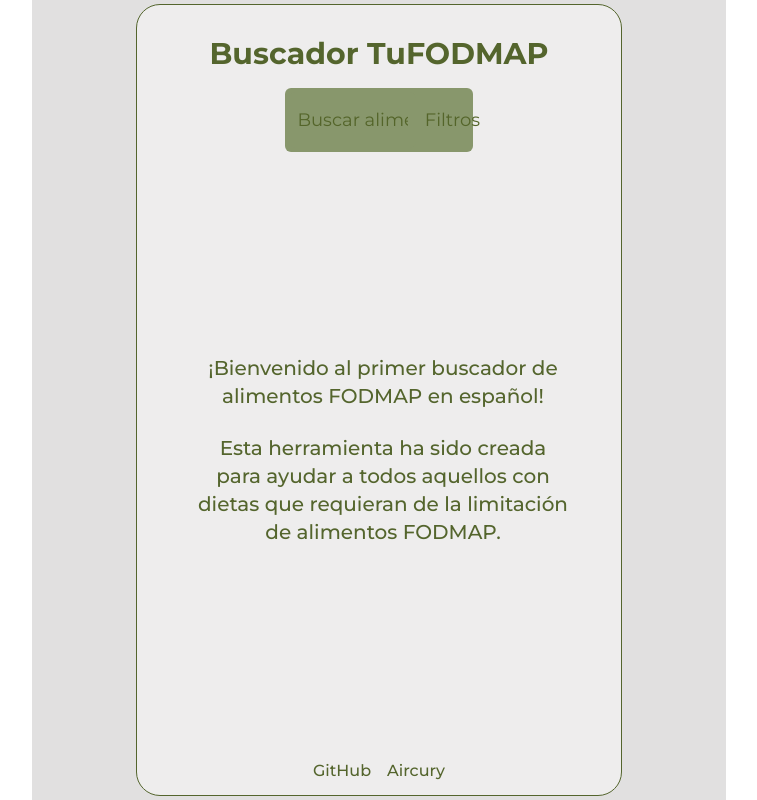
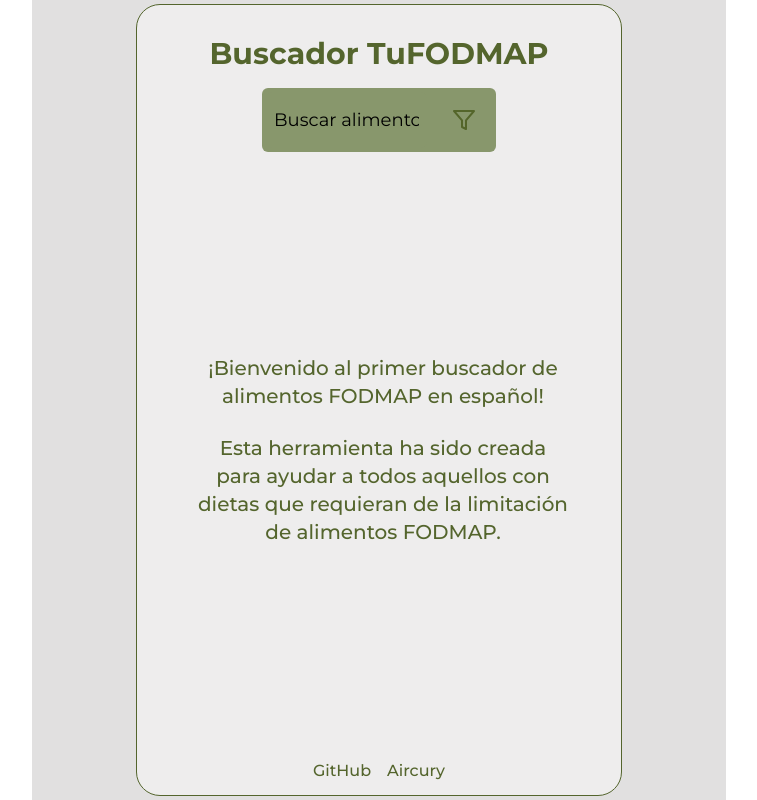
Before and after one commit to ortizzxz/FODMAP-App, a React (Vite) app in the folder fodmap-app/: page / in a window 1280 px wide. Shown: the whole page, without its empty margins (261-1018 px from the left). Built offline with nearby package versions, Linux system fonts and the light colour scheme; no server answers.

Commit message:
feat(filter style)

```diff
--- a/fodmap-app/src/components/CategoryFilter.tsx
+++ b/fodmap-app/src/components/CategoryFilter.tsx
@@ -12,9 +12,10 @@ export const CategoriaFilter:React.FC<CategoriaFilterProps> = ({ setSelectedCate
 
     return (
         <div >
-            <select className='w-full rounded-lg h-8  border-1 text-center text-lg   bg-[#e1e0e0]'
+            <select className='w-full rounded-lg h-8  border-1 text-center text-lg   bg-[#eeeded]'
+
             onChange={handleCategoryChange}>
-                <option value="">Todas</option>
+                <option value="">Categoría</option>
                 <option value="legumbres hortalizas">Legumbres y Hortalizas</option>
                 <option value="frutas">Frutas</option>
                 <option value="cereales">Cereales</option>
--- a/fodmap-app/src/components/GroupFilter.tsx
+++ b/fodmap-app/src/components/GroupFilter.tsx
@@ -12,9 +12,9 @@ export const GrupoFilter:React.FC<GrupoFilterProps> = ({ setSelectedGroup }) =>
 
     return (
         <div >
-            <select className='w-full rounded-lg mb- h-8  border-1 text-center text-lg bg-[#e1e0e0]'
+            <select className='w-full rounded-lg mb- h-8  border-1 text-center text-lg bg-[#eeeded]'
             onChange={handleGroupChange}>
-                <option value="">Todos</option>
+                <option value="">Grupo</option>
                 <option value="carbohidratos">Carbohidratos</option>
                 <option value="proteina">Proteínas</option>
                 <option value="grasas">Grasas</option>
--- a/fodmap-app/src/components/ProductApp.tsx
+++ b/fodmap-app/src/components/ProductApp.tsx
@@ -112,35 +112,38 @@ export const ProductApp: React.FC = () => {
 
                 <div>
                     <h1 className="text-3xl font-bold text-center pb-3 text-[#54652d] mt-[10%] lg:mt-[5%] md:mt-[5%]">Buscador TuFODMAP</h1>
-                    <div className='relative mx-auto w-[95%] lg:w-[40%] md:w-[30%]  rounded-md bg-[#88976c]'>
+
+                    <div className='relative mx-auto w-[95%] lg:w-[50%] md:w-[30%]  rounded-md bg-[#88976c]'>
                         <div className='flex p-1 '>
                             <div className='w-3/4 flex' onClick={hideFilters}>
                                 <FoodBuscador setSearchTerm={handleSearchTermChange} />
                             </div>
                             <button
-                                className='w-1/4 text-main text-lg transition duration-300 hover:border-main focus:border-main focus-within:bg-[#a59e95] active:bg-[#af9987]'
+                                className='w-1/4 text-main text-lg transition duration-100 hover:border-main focus:border-main
+                                flex items-center justify-center relative overflow-hidden
+                                active:translate-y-[2px] active:shadow-inner'
                                 onClick={toggleFilters}
                             >
-                                Filtros
+                                <svg width="24" height="24" viewBox="0 0 24 24" fill="none" xmlns="http://www.w3.org/2000/svg">
+                                    <path d="M22 3H2L10 12.46V19L14 21V12.46L22 3Z" stroke="currentColor" strokeWidth="2" strokeLinecap="round" strokeLinejoin="round" />
+                                </svg>
                             </button>
                         </div>
                         {showFilters && (
-                            <div className="bg-[#88976c] border-1 rounded absolute lg:top-[80%] lg:left-[-2%] md:top-[-120%] md:left-[100%] w-full
-                    ml-2 mt-2 p-4 shadow-lg transition-transform duration-1000 transform scale-100">
 
-                                <div className="flex items-center justify-between mb-2">
-                                    <h2 className="text-xl text-center custom-text flex-grow">Grupo de alimento</h2>
-                                    <button
-                                        onClick={hideFilters}
-                                        className='w-8 h-8 text-center border-1 border-black hover:bg-[#e1e0e0] transition-colors duration-500 ml-2'>
-                                        X
-                                    </button>
-                                </div>
+                            <div className='flex justify-between space-x-2 w-full bg-[#eeeded]'>
+                            <div className='flex-1 mt-1 bg-[#88976c] rounded-md p-2'>
+                                <GrupoFilter setSelectedGroup={setSelectedGroup} />
+                            </div>
 
-                                <GrupoFilter setSelectedGroup={setSelectedGroup} />
-                                <h2 className="text-xl mt-4 mb-2 text-center custom-text">Categoría</h2>
+                            <div className='flex-1 mt-1 bg-[#88976c] rounded-md p-2'>
                                 <CategoriaFilter setSelectedCategory={setSelectedCategory} />
                             </div>
+
+                            <div className='flex-1 mt-1 bg-[#88976c] rounded-md p-2'>
+                                <CategoriaFilter setSelectedCategory={setSelectedCategory} />
+                            </div>
+                        </div>
                         )}
                     </div>
 
@@ -158,7 +161,7 @@ export const ProductApp: React.FC = () => {
                             </p>
                         </div>
                     )}
-                    {!showWelcomeMessage && !hasResults && searchTerm &&(
+                    {!showWelcomeMessage && !hasResults && searchTerm && (
                         <h2 className='text-2xl text-[#54652d] text-center'>
                             ¡Vaya! - no se han hallado resultados.
                         </h2>
@@ -166,7 +169,7 @@ export const ProductApp: React.FC = () => {
                     {hasResults && (
                         <FoodSearcher alimento={filteredAlimentos} />
                     )}
-                    {!hasResults && !searchTerm && hasSearched &&(
+                    {!hasResults && !searchTerm && hasSearched && (
                         <h2 className='text-2xl text-[#54652d] text-center'>
                             Prueba a escribir algo en el buscador...
                         </h2>
--- a/fodmap-app/tailwind.config.js
+++ b/fodmap-app/tailwind.config.js
@@ -5,16 +5,16 @@ module.exports = {
   theme: {
     colors: {
       main: '#54652a',
-      second: '#E3E3E1',
+      second: '#54652d',
       third: '#a59e92',
-      fourth: '#00bff2'
+      fourth: '#000000'
     },
     extend: {
       fontFamily: {
         sans: ['Montserrat', 'sans-serif'],
       },
       placeholderColor: theme => ({
-        'custom-placeholder': theme('colors.main'), //colors -> main
+        'custom-placeholder': theme('colors.fourth'), //colors -> main
       }),
     },
   },
```
